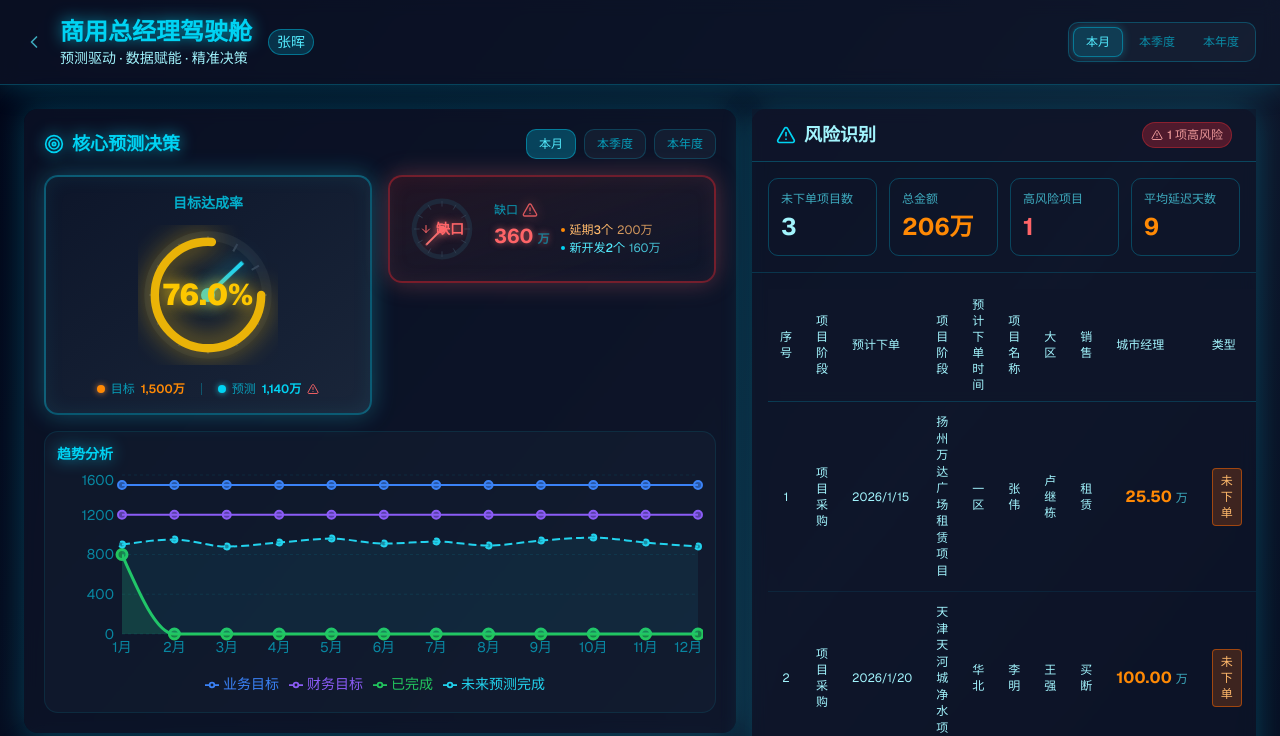
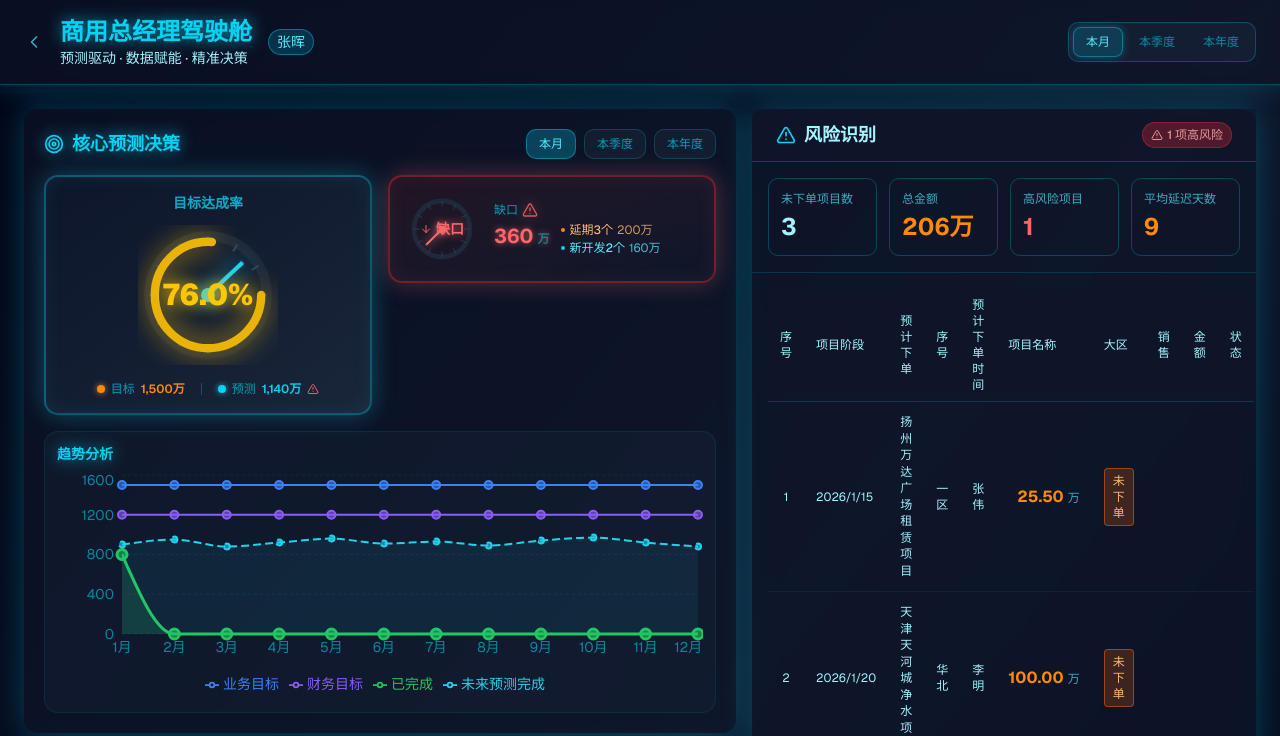
Before and after one commit to navylee1990/coze_jsc, a Next.js app: page /gm in a window 1280 px wide. Shown: the top 736 px of the page. Built offline with nearby package versions, Linux system fonts and the light colour scheme.

Commit message:
feat: 隐藏风险识别面板当月未下单表格的指定列

```diff
--- a/src/components/RiskIdentificationPanel.tsx
+++ b/src/components/RiskIdentificationPanel.tsx
@@ -1477,16 +1477,13 @@ export default function RiskIdentificationPanel({
                         <th className={cn('text-center py-2 px-3 font-medium w-16', DASHBOARD_STYLES.textSecondary)}>序号</th>
                         <th className={cn('text-left py-2 px-3 font-medium', DASHBOARD_STYLES.textSecondary)}>项目阶段</th>
                         <th className={cn('text-left py-2 px-3 font-medium', DASHBOARD_STYLES.textSecondary)}>预计下单</th>
-                        <th className={cn('text-left py-2 px-3 font-medium', DASHBOARD_STYLES.textSecondary)}>项目阶段</th>
+                        <th className={cn('text-left py-2 px-3 font-medium', DASHBOARD_STYLES.textSecondary)}>序号</th>
                         <th className={cn('text-left py-2 px-3 font-medium', DASHBOARD_STYLES.textSecondary)}>预计下单时间</th>
                         <th className={cn('text-left py-2 px-3 font-medium', DASHBOARD_STYLES.textSecondary)}>项目名称</th>
                         <th className={cn('text-left py-2 px-3 font-medium', DASHBOARD_STYLES.textSecondary)}>大区</th>
                         <th className={cn('text-left py-2 px-3 font-medium', DASHBOARD_STYLES.textSecondary)}>销售</th>
-                        <th className={cn('text-left py-2 px-3 font-medium', DASHBOARD_STYLES.textSecondary)}>城市经理</th>
-                        <th className={cn('text-left py-2 px-3 font-medium', DASHBOARD_STYLES.textSecondary)}>类型</th>
                         <th className={cn('text-right py-2 px-3 font-medium', DASHBOARD_STYLES.textSecondary)}>金额</th>
                         <th className={cn('text-center py-2 px-3 font-medium', DASHBOARD_STYLES.textSecondary)}>状态</th>
-                        <th className={cn('text-center py-2 px-3 font-medium', DASHBOARD_STYLES.textSecondary)}>延迟天数</th>
                       </tr>
                     </thead>
                     <tbody>
@@ -1503,11 +1500,6 @@ export default function RiskIdentificationPanel({
                             {(currentPage - 1) * 5 + index + 1}
                           </td>
 
-                          {/* 项目阶段 */}
-                          <td className={cn('py-3 px-3 text-xs', DASHBOARD_STYLES.textSecondary)}>
-                            {item.projectPhase || '项目采购'}
-                          </td>
-
                           {/* 预计下单时间 */}
                           <td className={cn('py-3 px-3 text-xs whitespace-nowrap', DASHBOARD_STYLES.textSecondary)}>
                             {item.expectedOrderDate || '-'}
@@ -1526,16 +1518,6 @@ export default function RiskIdentificationPanel({
                           {/* 销售工程师 */}
                           <td className={cn('py-3 px-3 text-xs', DASHBOARD_STYLES.textSecondary)}>
                             {item.salesEngineer || '-'}
-                          </td>
-
-                          {/* 城市经理 */}
-                          <td className={cn('py-3 px-3 text-xs', DASHBOARD_STYLES.textSecondary)}>
-                            {item.cityManager || '-'}
-                          </td>
-
-                          {/* 项目类型 */}
-                          <td className={cn('py-3 px-3 text-xs', DASHBOARD_STYLES.textSecondary)}>
-                            {item.projectType || '-'}
                           </td>
 
                           {/* 金额 */}
@@ -1557,22 +1539,6 @@ export default function RiskIdentificationPanel({
                               未下单
                             </span>
                           </td>
-
-                          {/* 延迟天数 */}
-                          <td className={cn('text-center py-3 px-3', DASHBOARD_STYLES.textSecondary)}>
-                            {item.delayDays !== undefined && item.delayDays > 0 ? (
-                              <span className={cn(
-                                'px-2 py-1 rounded text-xs font-medium',
-                                item.delayDays >= 20 ? 'bg-red-500/30 text-red-300 border border-red-500/50' :
-                                item.delayDays >= 10 ? 'bg-orange-500/30 text-orange-300 border border-orange-500/50' :
-                                'bg-yellow-500/30 text-yellow-300 border border-yellow-500/50'
-                              )}>
-                                {item.delayDays}天
-                              </span>
-                            ) : (
-                              <span className={cn('text-xs', DASHBOARD_STYLES.textMuted)}>-</span>
-                            )}
-                          </td>
                         </tr>
                       ))}
                     </tbody>
```
